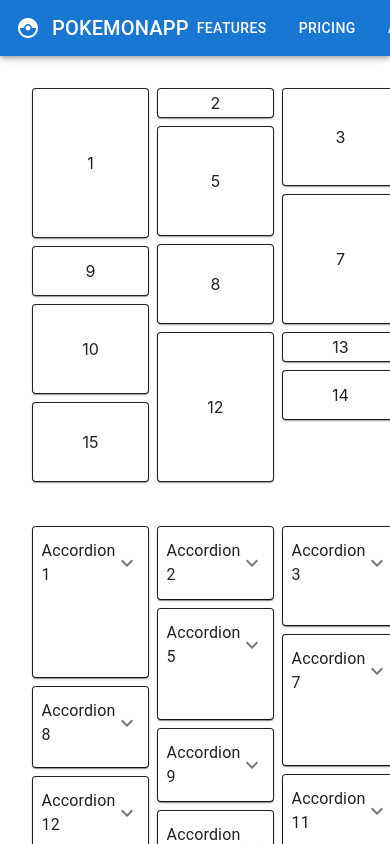
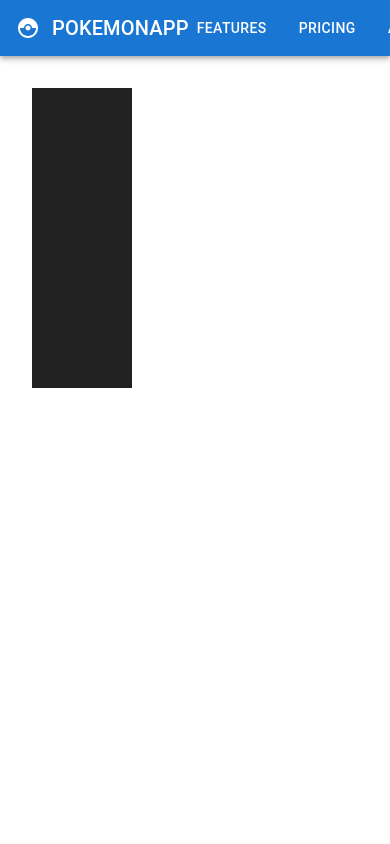
Before and after one commit to Shivaraj777/material-UI-training-demo, a React (Create React App) app: page / in a window 390 px wide. Shown: the top 844 px of the page. Built offline with nearby package versions, Linux system fonts and the light colour scheme.

Commit message:
Material UI adding responsiveness to page

```diff
--- a/src/App.tsx
+++ b/src/App.tsx
@@ -24,7 +24,8 @@ import MuiNavbar from './components/MuiNavbar';
 // import MuiPicker from './components/MuiPicker';
 // import MuiTab from './components/MuiTab';
 // import MuiTimeline from './components/MuiTimeline';
-import MuiMasonry from './components/MuiMasonry';
+// import MuiMasonry from './components/MuiMasonry';
+import MuiResponsiveness from './components/MuiResponsiveness';
 // import MuiTypography from './components/MuiTypography';
 // import MuiButton from './components/MuiButton';
 // import MuiTextfield from './components/MuiTextfield';
@@ -74,7 +75,8 @@ function App() {
         {/* <MuiPicker /> */}
         {/* <MuiTab /> */}
         {/* <MuiTimeline /> */}
-        <MuiMasonry />
+        {/* <MuiMasonry /> */}
+        <MuiResponsiveness />
         {/* <MuiBottomNavigation /> */}
       </div>
     </LocalizationProvider>
--- /dev/null
+++ b/src/components/MuiResponsiveness.tsx
@@ -0,0 +1,25 @@
+import { Box } from '@mui/material';
+
+function MuiResponsiveness() {
+  return (
+    // to add responsive values for a css shorthand property we can use break point syntax as shown below
+    <Box
+      m={4}
+      sx={{
+        height: '300px',
+        width: {
+          xs: '100px',
+          sm: '200px',
+          md: '300px',
+          lg: '400px',
+          xl: '500px'
+        },
+        backgroundColor: 'text.primary'
+      }}
+    >
+
+    </Box>
+  )
+}
+
+export default MuiResponsiveness;
```
